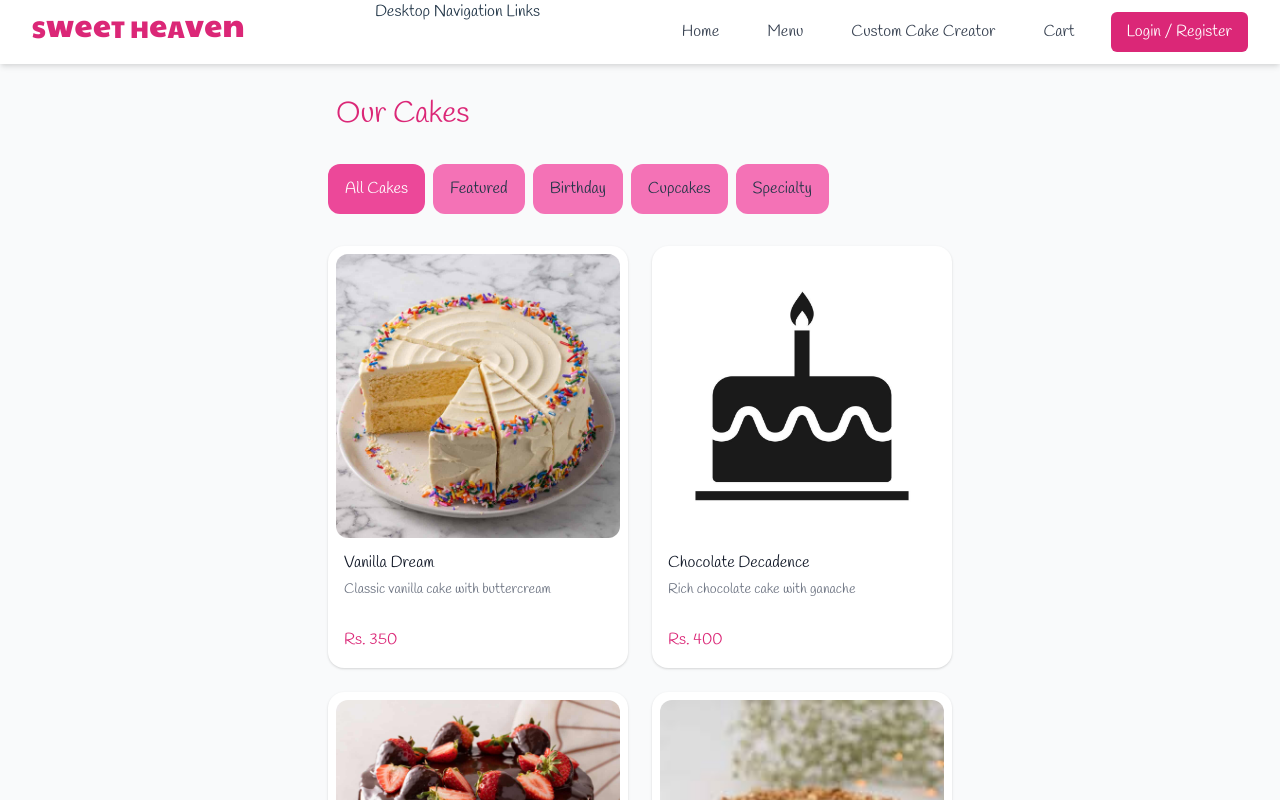
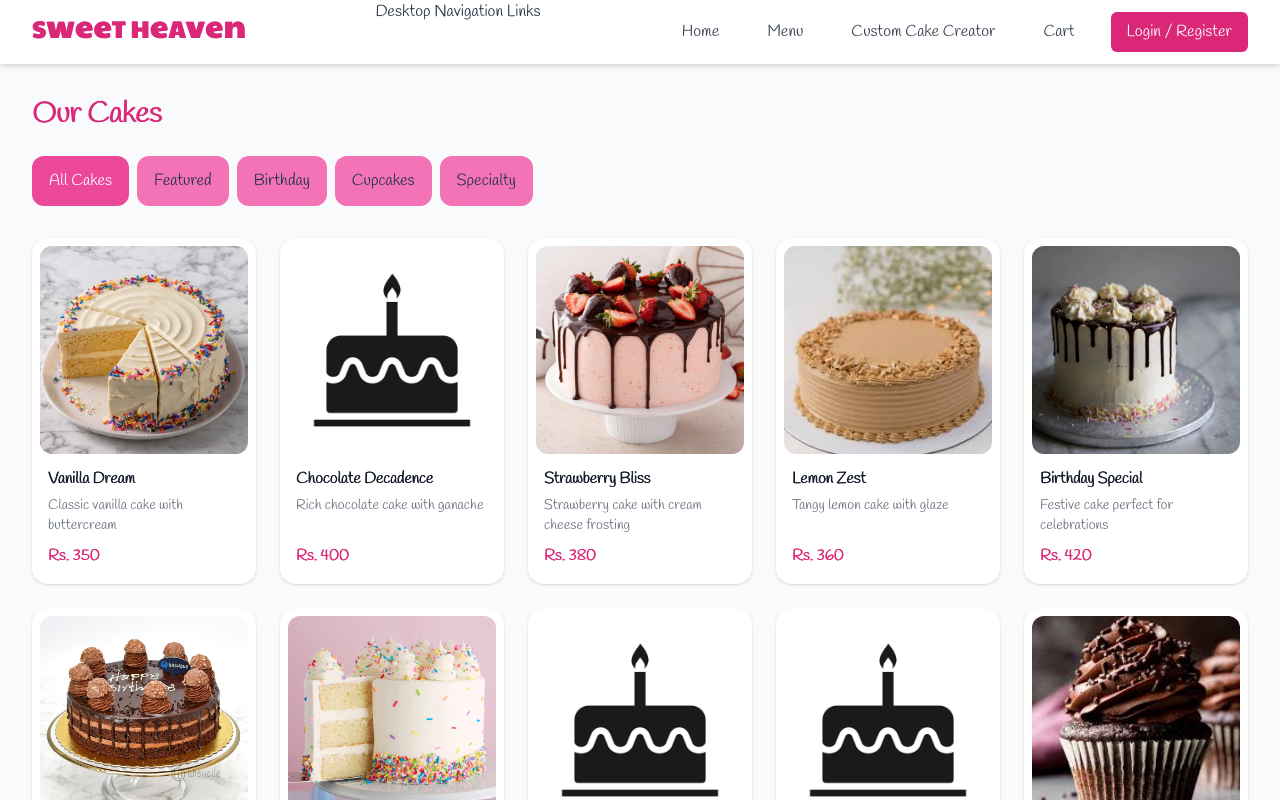
Before and after one commit to Pubuditha2001/Sweet_Heaven, a React (Vite) app in the folder frontend/: page /menu in a window 1280 px wide. Shown: the top 800 px of the page. Built offline with nearby package versions, Linux system fonts and the light colour scheme; a web font is replaced by a local one.

Commit message:
menu design done

```diff
--- a/frontend/components/Cake.jsx
+++ b/frontend/components/Cake.jsx
@@ -47,7 +47,7 @@ const Cake = ({ cake }) => {
           </div>
         </div>
         <div
-          className="pt-2 pb-4 px-4 flex flex-col flex-1 justify-start"
+          className="pt-2 pb-4 px-3 md:px-4 flex flex-col flex-1 justify-start"
           style={{ minHeight: "110px" }}
         >
           <h2
--- a/frontend/pages/Menu.jsx
+++ b/frontend/pages/Menu.jsx
@@ -121,13 +121,13 @@ export default function Menu() {
   };
 
   return (
-    <div className="p-2 sm:p-4 md:p-6 max-w-2xl mx-auto">
-      <h2 className="p-2 text-2xl sm:text-3xl font-bold text-pink-600 mb-4 sm:mb-6">
+    <div className="px-4 py-4 sm:p-6 md:p-8 mx-auto max-w-7xl">
+      <h2 className="text-2xl sm:text-3xl font-bold text-pink-600 mb-4 sm:mb-6">
         Our Cakes
       </h2>
 
       {/* Category tabs */}
-      <div className="flex overflow-x-auto whitespace-nowrap pb-2 mb-6 gap-2 no-scrollbar">
+      <div className="-mx-4 sm:mx-0 px-4 sm:px-0 flex overflow-x-auto whitespace-nowrap pb-2 mb-6 gap-2 no-scrollbar">
         <button
           onClick={() => setActiveCategory("all")}
           className={`flex-shrink-0 px-4 py-3 text-base rounded-xl transition ${
@@ -179,7 +179,7 @@ export default function Menu() {
       </div>
 
       {/* Cake grid */}
-      <div className="grid grid-cols-2 gap-6">
+      <div className="grid grid-cols-2 sm:grid-cols-3 md:grid-cols-4 lg:grid-cols-5 gap-4 md:gap-6">
         {getCakesToDisplay().map((cake) => (
           <Cake key={cake.id} cake={cake} />
         ))}
--- a/frontend/src/index.css
+++ b/frontend/src/index.css
@@ -42,6 +42,21 @@ h6 {
   line-height: 1.1;
 }
 
+/* Make Handlee bold text appear thicker */
+strong,
+b,
+.font-bold,
+[class*="font-bold"],
+h1,
+h2,
+h3,
+h4,
+h5,
+h6 {
+  text-shadow: 0.03em 0 0 currentColor;
+  letter-spacing: -0.015em;
+}
+
 /* Logo class - use the decorative font only for logos and special text */
 .logo-text {
   font-family: "Paytone One", sans-serif;
@@ -56,9 +71,9 @@ h6 {
 
 /* Special style for lowercase letters */
 .logo-text .lowercase {
-  font-size: 1.34em; /* Increase size for lowercase letters */
+  font-size: 1.35em; /* Increase size for lowercase letters */
   display: inline-block;
-  transform: translateY(-0.25em); /* Adjust vertical position */
+  transform: translateY(-0.22em); /* Adjust vertical position */
   /* line-height: -0.1; */
 }
 
```
